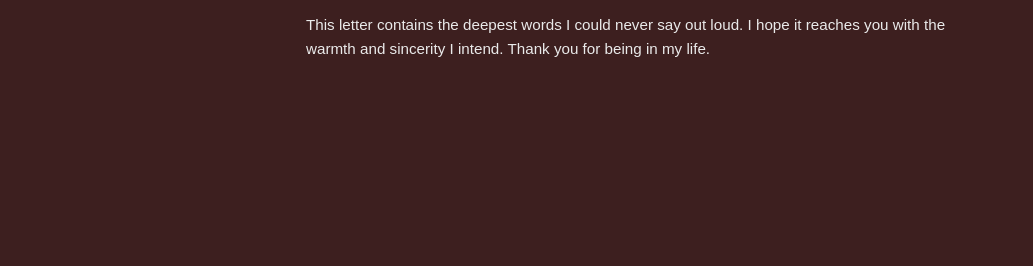
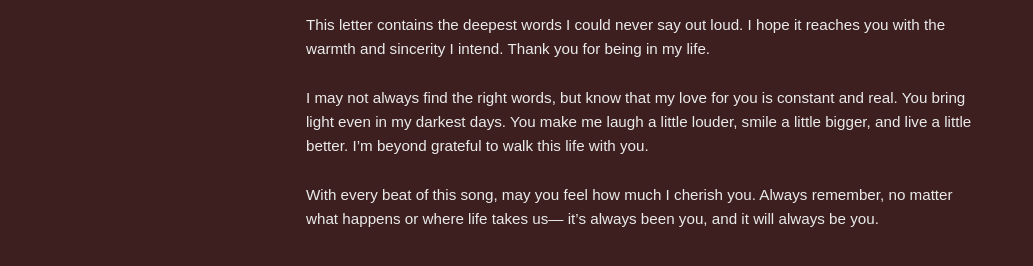
Before and after one commit to Sheismae06/Dy-s-Quarter-Life, a plain HTML site: page letter.html in a window 1280 px wide. Shown: the part 78-344 px from the top of the page, without its empty margins (0-1033 px from the left). Drawn offline with Linux system fonts and the light colour scheme.

Commit message:
Update letter.html

```diff
--- a/letter.html
+++ b/letter.html
@@ -20,6 +20,16 @@
       I hope it reaches you with the warmth and sincerity I intend.
       Thank you for being in my life.
     </p>
+    <p>
+      I may not always find the right words, but know that my love for you is constant and real.
+      You bring light even in my darkest days. You make me laugh a little louder, smile a little bigger,
+      and live a little better. I’m beyond grateful to walk this life with you.
+    </p>
+    <p>
+      With every beat of this song, may you feel how much I cherish you.
+      Always remember, no matter what happens or where life takes us—
+      it’s always been you, and it will always be you.
+    </p>
   </main>
 
   <!-- Hidden background music element -->
@@ -28,7 +38,6 @@
   <script>
     const bgMusic = document.getElementById("bgMusic");
 
-    // Check if music should be played from sessionStorage
     if (sessionStorage.getItem("playMusic") === "true" && !sessionStorage.getItem("musicPlaying")) {
       bgMusic.play().then(() => {
         sessionStorage.setItem("musicPlaying", "true");
@@ -37,7 +46,6 @@
       });
     }
 
-    // Save current music time when switching tabs or pages
     document.addEventListener("visibilitychange", () => {
       if (document.visibilityState === "hidden") {
         sessionStorage.setItem("musicTime", bgMusic.currentTime);
```
